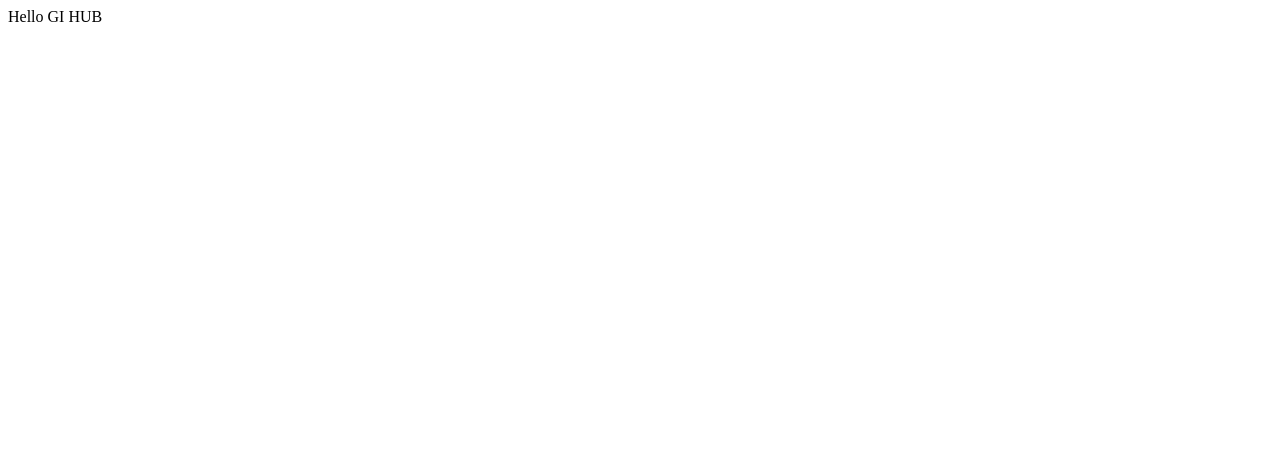
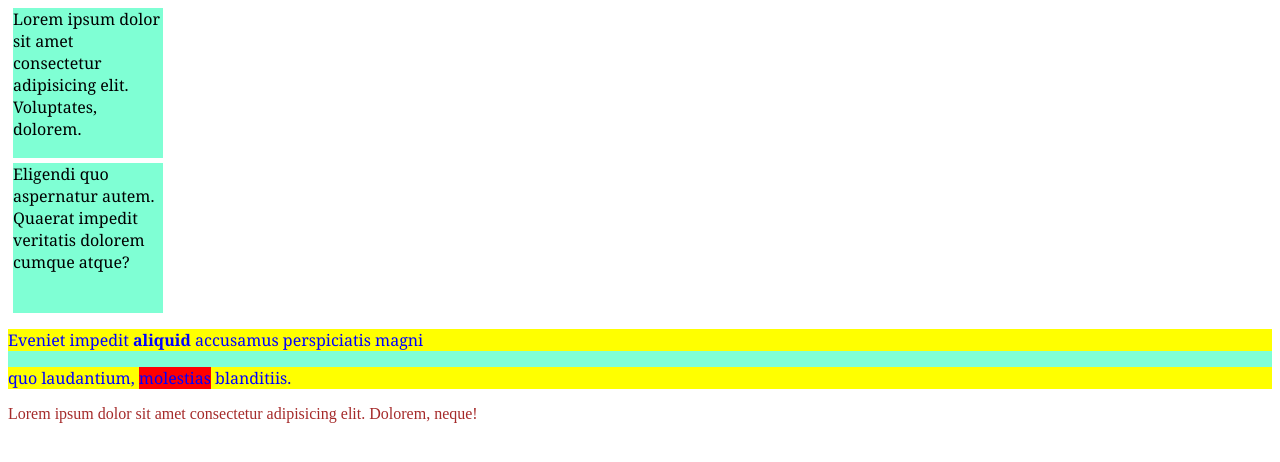
Before and after one commit to finav12/sk-training, a plain HTML site: page index.html in a window 1280 px wide. Drawn offline with Linux system fonts and the light colour scheme.

Commit message:
added taining3

```diff
--- a/css/style.css
+++ b/css/style.css
@@ -0,0 +1,19 @@
+div{
+    background-color: aquamarine;
+    font-family: Georgia, 'Times New Roman', Times, serif;
+}
+.box{
+    width: 150px;
+    height: 150px;
+    margin: 5px;
+}
+#item,p{
+    color:brown;
+}
+div p {
+    background-color: yellow;
+    color: blue;
+}
+span{
+    background-color: red;
+}
--- a/index.html
+++ b/index.html
@@ -1,13 +1,22 @@
 <!DOCTYPE html>
 <html lang="en">
+
 <head>
     <meta charset="UTF-8">
     <meta http-equiv="X-UA-Compatible" content="IE=edge">
     <meta name="viewport" content="width=device-width, initial-scale=1.0">
     <title>Document</title>
-    <link rel="stylesheet" href="css/style.css ">
+    <link rel="stylesheet" href="css/style.css">
 </head>
+
 <body>
-<div> Hello GI HUB </div>
+    <div class="box">Lorem ipsum dolor sit amet consectetur adipisicing elit. Voluptates, dolorem.</div>
+    <div class="box">Eligendi quo aspernatur autem. Quaerat impedit veritatis dolorem cumque atque?</div>
+    <div id="item">
+        <p> Eveniet impedit <strong>aliquid</strong>  accusamus perspiciatis magni </p>
+        <p>quo laudantium, <span> molestias</span> blanditiis.</p>
+    </div>
+    <p>Lorem ipsum dolor sit amet consectetur adipisicing elit. Dolorem, neque!</p>
 </body>
+
 </html>
```
